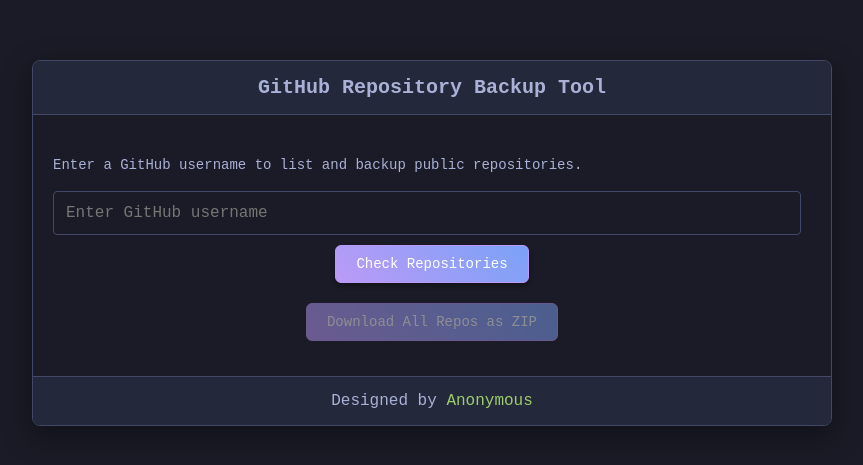
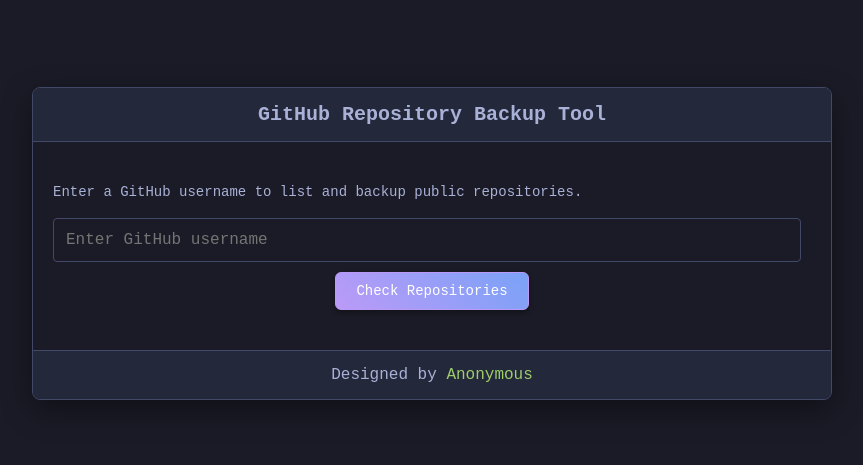
Before and after one commit to 4n0nymou3/github-repo-backup, a plain HTML site: page index.html in a window 1280 px wide. Shown: the part 157-622 px from the top of the page, without its empty margins (208-1071 px from the left). Drawn offline with Linux system fonts and the light colour scheme.

Commit message:
index.html

```diff
--- a/index.html
+++ b/index.html
@@ -21,9 +21,6 @@
             </div>
             <div id="repoList" class="terminal-section">
             </div>
-            <div class="terminal-actions">
-                <button id="downloadAllButton" onclick="downloadAllRepos()" class="glow-button primary" disabled>Download All Repos as ZIP</button>
-            </div>
         </div>
         <div class="terminal-footer">
             Designed by <a href="https://github.com/4n0nymou3" target="_blank">Anonymous</a>
```
